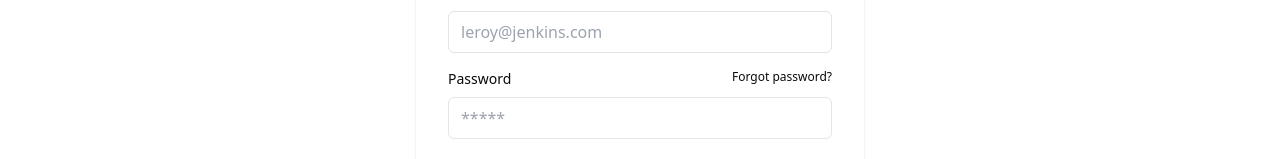
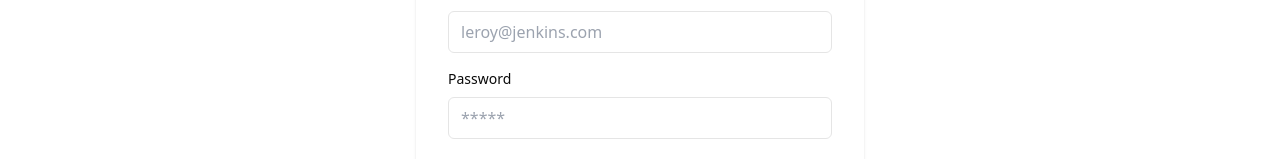
Before and after one commit to Durjoy96/parcel-management-client-side, a React (Vite) app: page /login in a window 1280 px wide. Shown: the part 347-506 px from the top of the page. Built offline with nearby package versions, Linux system fonts and the light colour scheme; no server answers.

Commit message:
feat: remove Forgot password? link from Login component for cleaner UI

```diff
--- a/src/pages/Auth/Login/Login.jsx
+++ b/src/pages/Auth/Login/Login.jsx
@@ -65,13 +65,6 @@ const Login = () => {
                   <label htmlFor="password" className="text-sm">
                     Password
                   </label>
-                  <a
-                    rel="noopener noreferrer"
-                    href="#"
-                    className="text-xs hover:underline dark:text-white/60"
-                  >
-                    Forgot password?
-                  </a>
                 </div>
                 <input
                   type="password"
```
